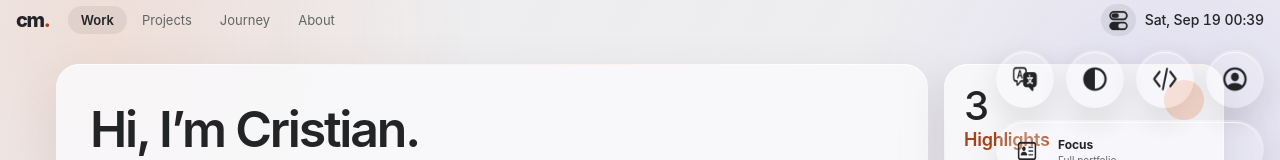
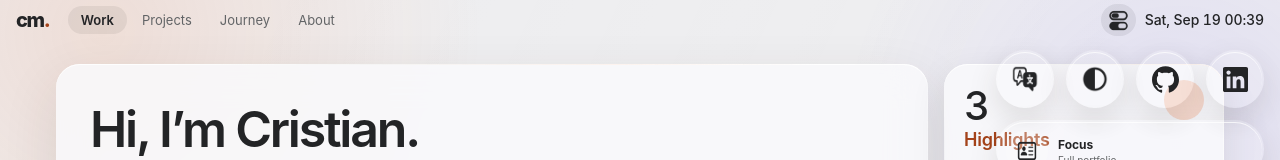
Before and after one commit to cristianmacedo/portfolio, a React (Vite) app: page / in a window 1280 px wide. Both pictures are taken after a click on the button 1118 px from the left and 20 px from the top of the page. Shown: the top 160 px of the page. Built offline with nearby package versions, Linux system fonts and the light colour scheme.

Commit message:
Use brand logos for social controls

```diff
--- a/src/App.jsx
+++ b/src/App.jsx
@@ -2,6 +2,7 @@ import { useEffect, useRef, useState } from 'react';
 import translations from './translations.json';
 import SystemBar from './components/system/SystemBar';
 import SfSymbol from './components/SfSymbol';
+import BrandIcon from './components/BrandIcon';
 
 const FRAME_IDS = [1, 2, 3, 4, 5, 7, 8, 9, 10, 11, 12];
 
@@ -42,8 +43,8 @@ function ControlPanel({ t, language, isLight, focusMode, onLanguage, onTheme, on
       <div className="control-grid" aria-label="Quick controls">
         <button className="language control-tile" type="button" onClick={onLanguage} aria-label={t.languageLabel} title="Language"><span className="control-icon">文A</span><span className="sr-only">{language === 'pt' ? 'EN' : 'PT'}</span></button>
         <button className="theme control-tile" type="button" onClick={onTheme} aria-label={t[isLight ? 'themeDark' : 'themeLight']} title={t[isLight ? 'themeDark' : 'themeLight']}><span className="control-icon">◐</span><span className="sr-only">{t[isLight ? 'themeValueLight' : 'themeValueDark']}</span></button>
-        <a className="control-tile" href="https://github.com/cristianmacedo" target="_blank" rel="noopener" aria-label="GitHub" title="GitHub"><SfSymbol name="chevron.left.forwardslash.chevron.right" /></a>
-        <a className="control-tile linkedin-control" href="https://www.linkedin.com/in/cristian-macedo" target="_blank" rel="noopener" aria-label="LinkedIn" title="LinkedIn"><span aria-hidden="true">in</span></a>
+        <a className="control-tile" href="https://github.com/cristianmacedo" target="_blank" rel="noopener" aria-label="GitHub" title="GitHub"><BrandIcon name="github" /></a>
+        <a className="control-tile linkedin-control" href="https://www.linkedin.com/in/cristian-macedo" target="_blank" rel="noopener" aria-label="LinkedIn" title="LinkedIn"><BrandIcon name="linkedin" /></a>
       </div>
       <button className="focus-toggle" type="button" aria-pressed={focusMode} aria-label={t[focusMode ? 'focusDisable' : 'focusEnable']} title={t[focusMode ? 'focusDisable' : 'focusEnable']} onClick={onFocus}>
         <span className="focus-badge" aria-hidden="true">−</span><FocusIcon />
--- a/src/adaptive-theme.css
+++ b/src/adaptive-theme.css
@@ -860,6 +860,22 @@ dialog .close .sf-symbol { width: 18px; height: 18px; }
 .control-center-focus {
   box-shadow: 0 12px 30px rgba(0,0,0,.20), inset 0 1px 0 rgba(255,255,255,.14);
 }
+.brand-icon {
+  position: absolute;
+  inset: 0;
+  display: block;
+  width: 27px;
+  height: 27px;
+  margin: auto;
+  background: currentColor;
+  -webkit-mask: var(--brand-icon-image) center / contain no-repeat;
+  mask: var(--brand-icon-image) center / contain no-repeat;
+}
+.brand-icon-linkedin { width: 25px; height: 25px; }
+.system-control > .sf-symbol.translate-symbol {
+  width: 34px;
+  height: 28px;
+}
 .light .system-control,
 .light .control-center-focus {
   box-shadow: 0 12px 30px rgba(55,44,37,.13), inset 0 1px 0 rgba(255,255,255,.72);
--- /dev/null
+++ b/src/components/BrandIcon.jsx
@@ -0,0 +1,9 @@
+export default function BrandIcon({ name, label }) {
+  return <span
+    className={`brand-icon brand-icon-${name}`}
+    style={{ '--brand-icon-image': `url("${import.meta.env.BASE_URL}assets/${name}.svg")` }}
+    role={label ? 'img' : undefined}
+    aria-label={label}
+    aria-hidden={label ? undefined : 'true'}
+  />;
+}
--- a/src/components/system/SystemBar.jsx
+++ b/src/components/system/SystemBar.jsx
@@ -1,5 +1,6 @@
 import { useEffect, useRef, useState } from 'react';
 import SfSymbol from '../SfSymbol';
+import BrandIcon from '../BrandIcon';
 
 function FocusIcon() {
   return <span className="focus-icon" aria-hidden="true"><SfSymbol name="person.text.rectangle" /></span>;
@@ -22,10 +23,10 @@ function ControlCenter({ t, language, isLight, focusMode, onLanguage, onTheme, o
 
   return <div className="control-center-popover" role="dialog" aria-label={t.controlCenter} ref={panelRef}>
     <div className="control-center-actions">
-      <button className="system-control" type="button" onClick={onLanguage} aria-label={t.languageLabel} title={`${t.languageControl}: ${language === 'pt' ? 'Português' : 'English'}`}><SfSymbol name="translate" /></button>
+      <button className="system-control" type="button" onClick={onLanguage} aria-label={t.languageLabel} title={`${t.languageControl}: ${language === 'pt' ? 'Português' : 'English'}`}><SfSymbol name="translate" className="translate-symbol" /></button>
       <button className="system-control" type="button" onClick={onTheme} aria-label={t[isLight ? 'themeDark' : 'themeLight']} title={`${t.themeControl}: ${t[isLight ? 'themeValueLight' : 'themeValueDark']}`}><SfSymbol name="circle.lefthalf.filled" /></button>
-      <a className="system-control" href="https://github.com/cristianmacedo" target="_blank" rel="noopener" aria-label="GitHub" title="GitHub"><SfSymbol name="chevron.left.forwardslash.chevron.right" /></a>
-      <a className="system-control" href="https://www.linkedin.com/in/cristianmacedo" target="_blank" rel="noopener" aria-label="LinkedIn" title="LinkedIn"><SfSymbol name="person.crop.circle" /></a>
+      <a className="system-control" href="https://github.com/cristianmacedo" target="_blank" rel="noopener" aria-label="GitHub" title="GitHub"><BrandIcon name="github" /></a>
+      <a className="system-control" href="https://www.linkedin.com/in/cristianmacedo" target="_blank" rel="noopener" aria-label="LinkedIn" title="LinkedIn"><BrandIcon name="linkedin" /></a>
     </div>
     <button className="control-center-focus" type="button" aria-pressed={focusMode} onClick={onFocus}>
       <FocusIcon /><span><strong>{t.focusTitle}</strong><small>{t[focusMode ? 'focusStatusOn' : 'focusStatusOff']}</small></span>
```
Also changed, not shown: public/assets/github.svg (added), public/assets/linkedin.svg (added), 7 other files (tests, documents, lock files or other folders).
